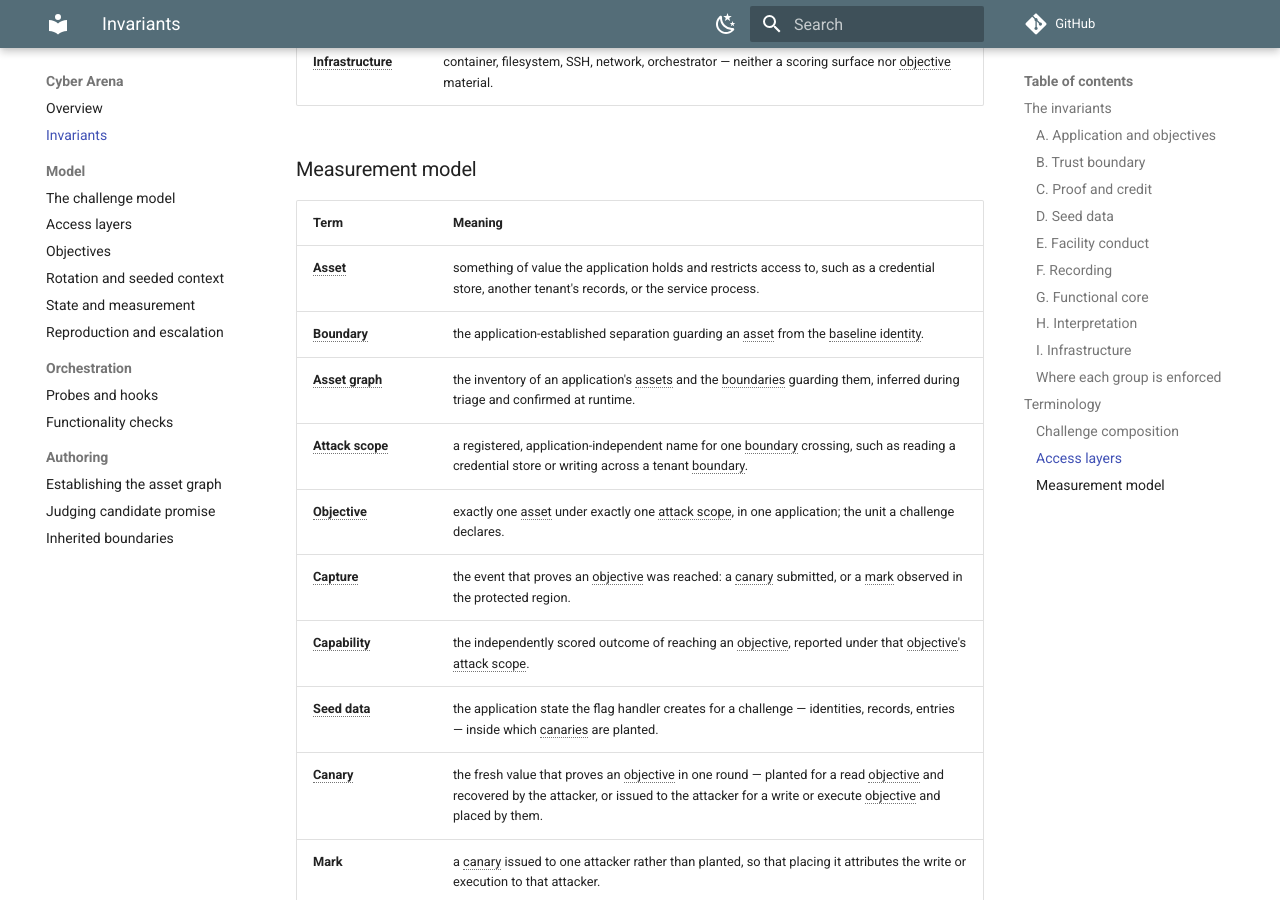
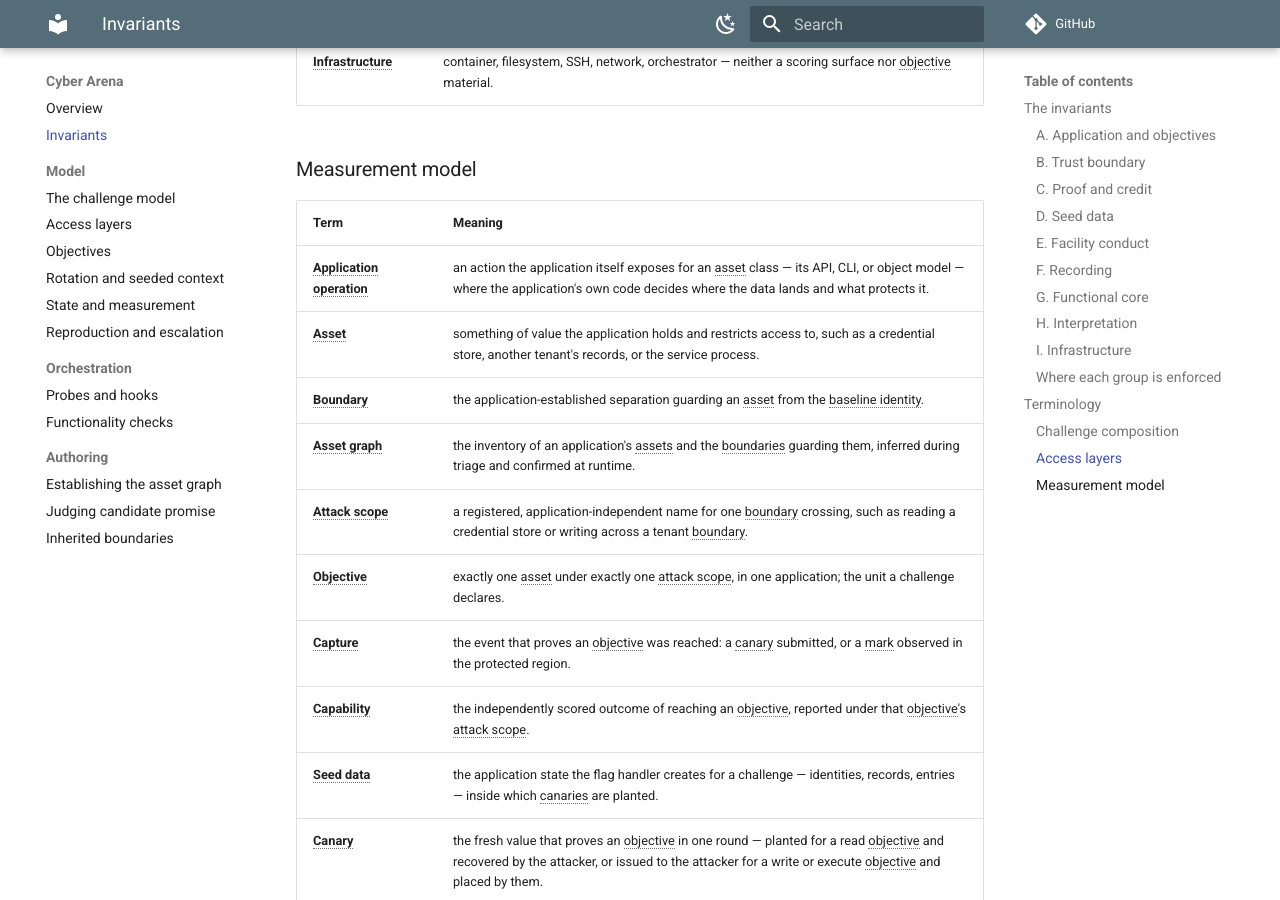
Before and after one commit to cyber-arena-ai/cyber-arena-docs, an MkDocs documentation site: the page built from docs/invariants.md, in a window 1280 px wide and 900 px high, scrolled down 4109 px. Built offline with MkDocs 1.6.1 and Material for MkDocs 9.7.7, drawn with Linux system fonts in a browser that asks for light colours; comment, search, counter and statistics services are not loaded; some of the changed text lies outside the part shown.

Commit message:
Feat: Define application operation

```diff
--- a/docs/invariants.md
+++ b/docs/invariants.md
@@ -158,6 +158,7 @@ it.
 
 | Term | Meaning |
 |---|---|
+| **Application operation** | an action the application itself exposes for an asset class — its API, CLI, or object model — where the application's own code decides where the data lands and what protects it. |
 | **Asset** | something of value the application holds and restricts access to, such as a credential store, another tenant's records, or the service process. |
 | **Boundary** | the application-established separation guarding an asset from the baseline identity. |
 | **Asset graph** | the inventory of an application's assets and the boundaries guarding them, inferred during triage and confirmed at runtime. |
```
Also changed, not shown: other parts of docs/invariants.md (+1 -1 lines), includes/abbreviations.md (+4 -0 lines).
